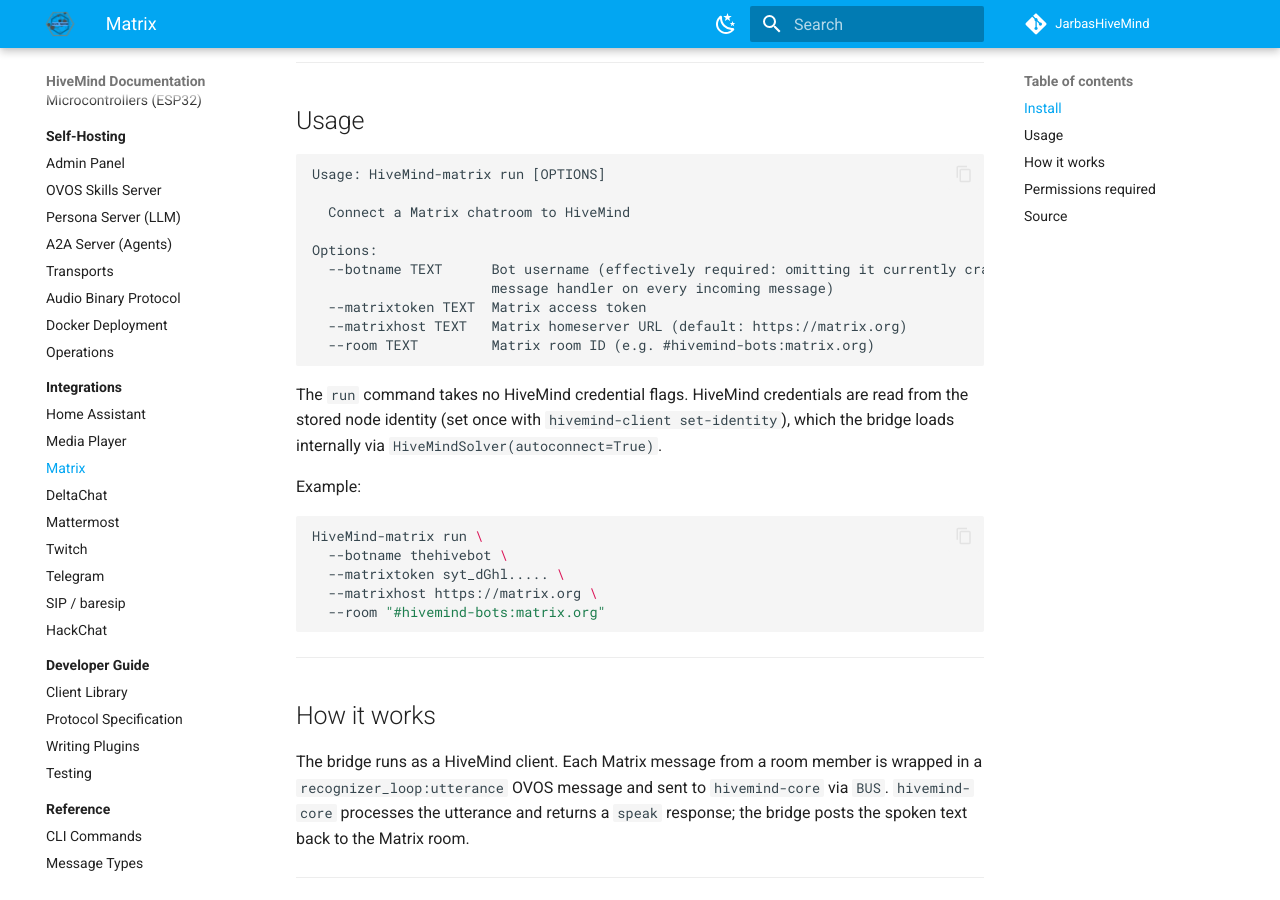
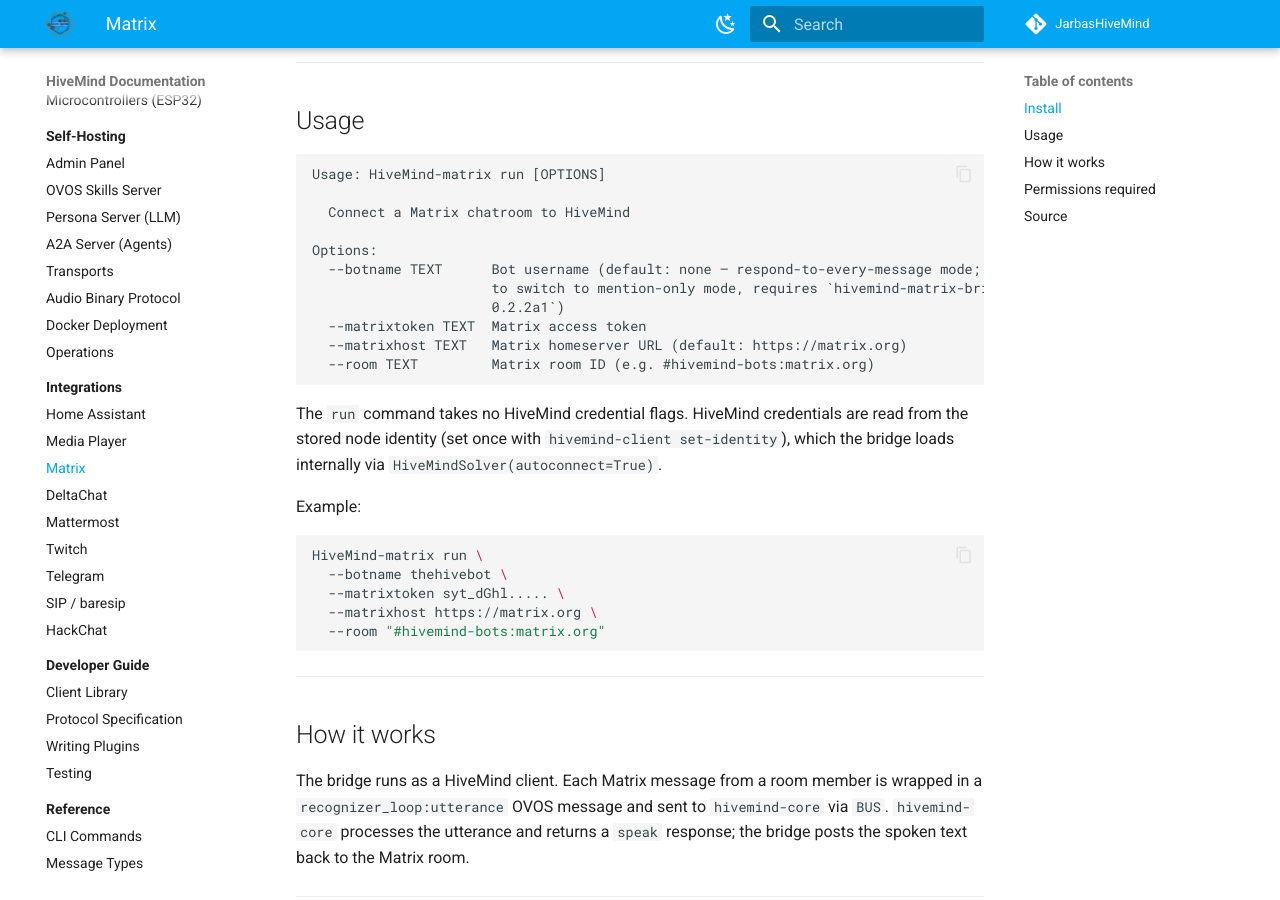
Before and after one commit to JarbasHiveMind/HiveMind-community-docs, an MkDocs documentation site: the page built from docs/integrations/matrix.md, in a window 1280 px wide and 900 px high, scrolled down 821 px. Built offline with MkDocs 1.6.1 and Material for MkDocs 9.7.7, drawn with Linux system fonts in a browser that asks for light colours.

Commit message:
fix: matrix.md --botname crash is fixed upstream (bridge#41, 0.2.2a1)
Verified against origin/dev: bot_mention is now guarded
(if mention and mention not in utt), so omitting --botname is a
working respond-to-every-message mode instead of crashing.

Co-Authored-By: Claude Fable 5 <noreply@anthropic.com>

```diff
--- a/docs/integrations/matrix.md
+++ b/docs/integrations/matrix.md
@@ -37,8 +37,9 @@ Usage: HiveMind-matrix run [OPTIONS]
   Connect a Matrix chatroom to HiveMind
 
 Options:
-  --botname TEXT      Bot username (effectively required: omitting it currently crashes the
-                      message handler on every incoming message)
+  --botname TEXT      Bot username (default: none — respond-to-every-message mode; set it
+                      to switch to mention-only mode, requires `hivemind-matrix-bridge >=
+                      0.2.2a1`)
   --matrixtoken TEXT  Matrix access token
   --matrixhost TEXT   Matrix homeserver URL (default: https://matrix.org)
   --room TEXT         Matrix room ID (e.g. #hivemind-bots:matrix.org)
```
